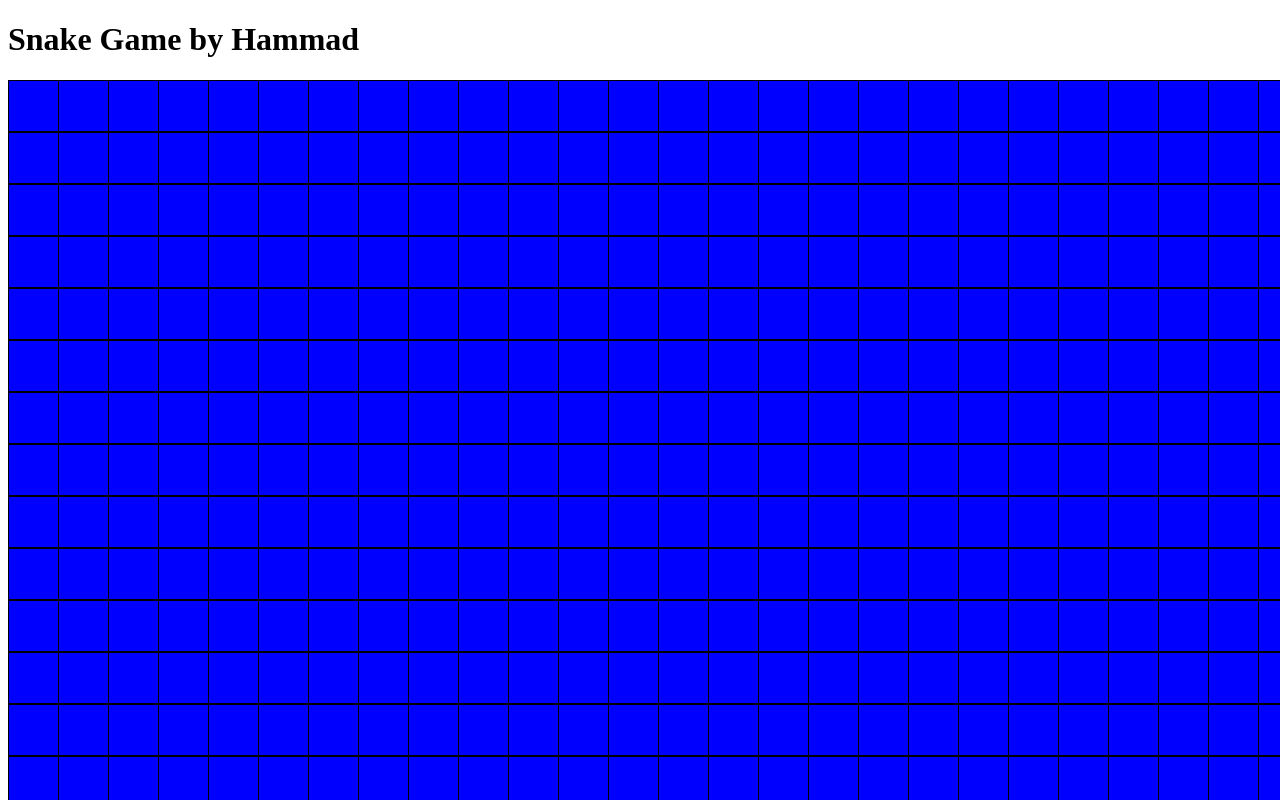
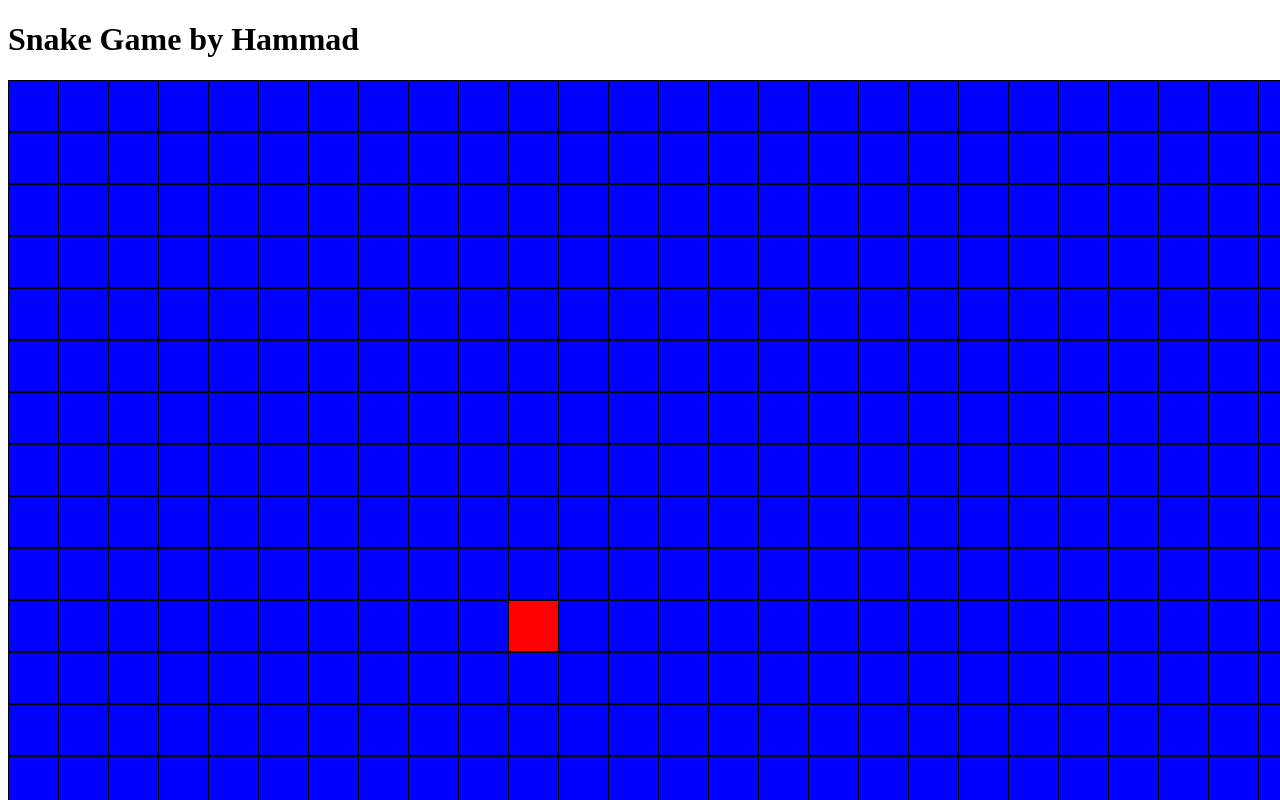
Before and after one commit to mhnaeem/snake-game, a React (Vite) app: page / in a window 1280 px wide. Shown: the top 800 px of the page. Built offline with nearby package versions, Linux system fonts and the light colour scheme.

Commit message:
Add ability to add some food sources on screen

```diff
--- a/src/Cell.tsx
+++ b/src/Cell.tsx
@@ -11,7 +11,7 @@ export type CellProps = {
 export function Cell({ x, y, active, size = 10 }: CellProps): JSX.Element {
     return (
         <div
-            className={`sg-cell ${active ? "food" : ""}`}
+            className={`sg-cell ${active ? "active" : ""}`}
             data-pos-x={x}
             data-pos-y={y}
             style={{
--- a/src/Grid.tsx
+++ b/src/Grid.tsx
@@ -6,6 +6,10 @@ type GridProps = {
     rows: number;
     columns: number;
     cellSize: number;
+    active: {
+        x: number,
+        y: number
+    };
 }
 
 type GridState = {
@@ -16,26 +20,29 @@ function isValidDimensions(columns: number, rows: number): boolean {
     return !(columns <= 0 || rows <= 0);
 }
 
-function generateGrid(columns: number, rows: number, cellSize: number): GridState {
+function generateGrid({rows, columns, cellSize, active}: GridProps): GridState {
     const mainGrid: GridState = {};
 
     for (let h = 0; h < rows; h++) {
         for (let w = 0; w < columns; w++) {
-            const pos = `${w},${h}`;
-            mainGrid[pos] = ({ y: h, x: w, active: false, size: cellSize });
+            const x = w;
+            const y = h;
+            const pos = `${x},${y}`;
+            let isActive = active.x === x && active.y === y;
+            mainGrid[pos] = ({ y: y, x: x, active: isActive, size: cellSize });
         }
     }
 
     return mainGrid;
 }
 
-export function Grid({rows, columns, cellSize}: GridProps): JSX.Element {
+export function Grid({rows, columns, cellSize, active}: GridProps): JSX.Element {
 
     if(!isValidDimensions(rows, columns)) {
         throw new Error(`The provided dimensions width: ${columns} and height: ${rows} are not valid`);
     }
 
-    const grid = generateGrid(columns, rows, cellSize);
+    const grid = generateGrid({columns, rows, cellSize, active});
 
     return (
         <div
--- a/src/SnakeGame.tsx
+++ b/src/SnakeGame.tsx
@@ -5,7 +5,7 @@ export function SnakeGame(): JSX.Element {
     return (
         <div>
             <h1>Snake Game by Hammad</h1>
-            <Grid rows={17} columns={35} cellSize={50} />
+            <Grid rows={17} columns={35} cellSize={50} active={{x: 10, y:10}}/>
         </div>
     )
 }
--- a/src/styles/Cell.less
+++ b/src/styles/Cell.less
@@ -2,7 +2,7 @@
   border: 1px solid black;
   background-color: blue;
 
-  &.food {
+  &.active {
     background-color: red;
   }
 }
```
